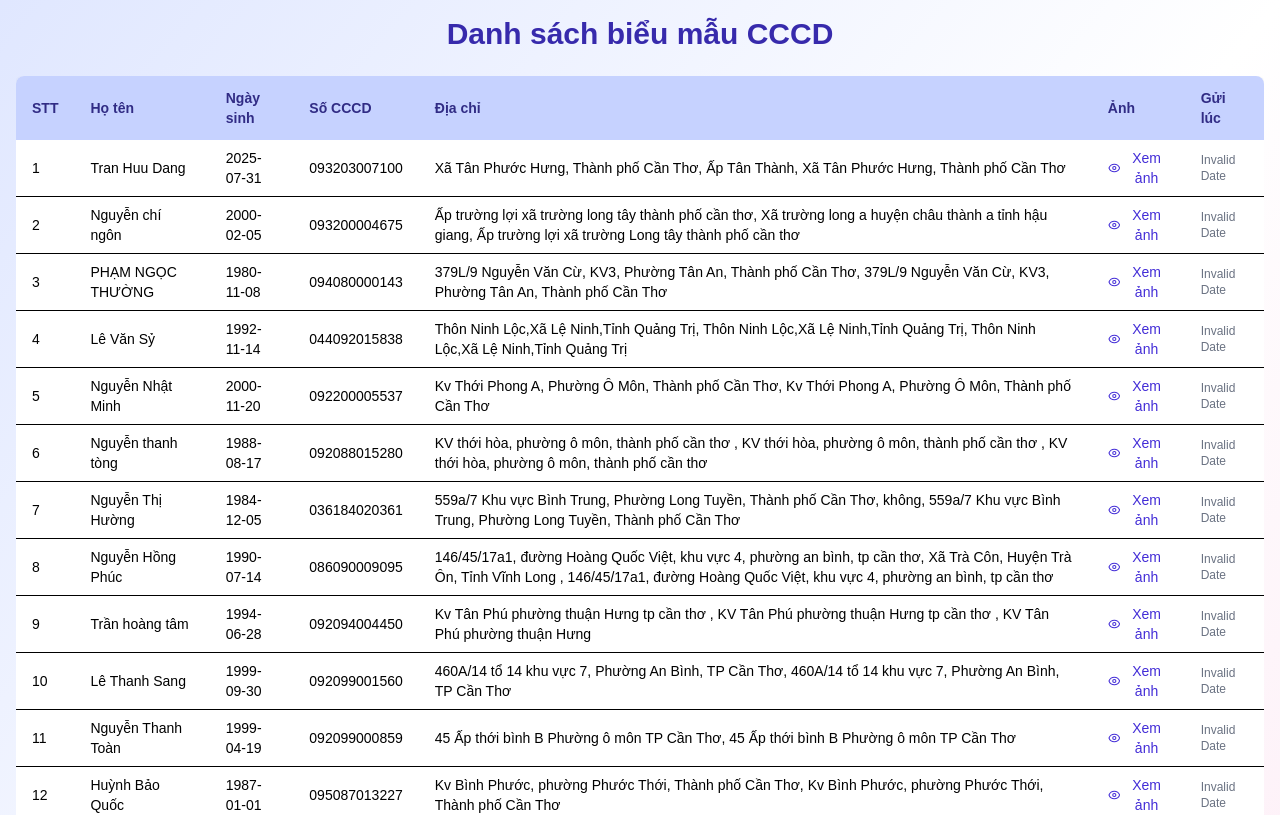
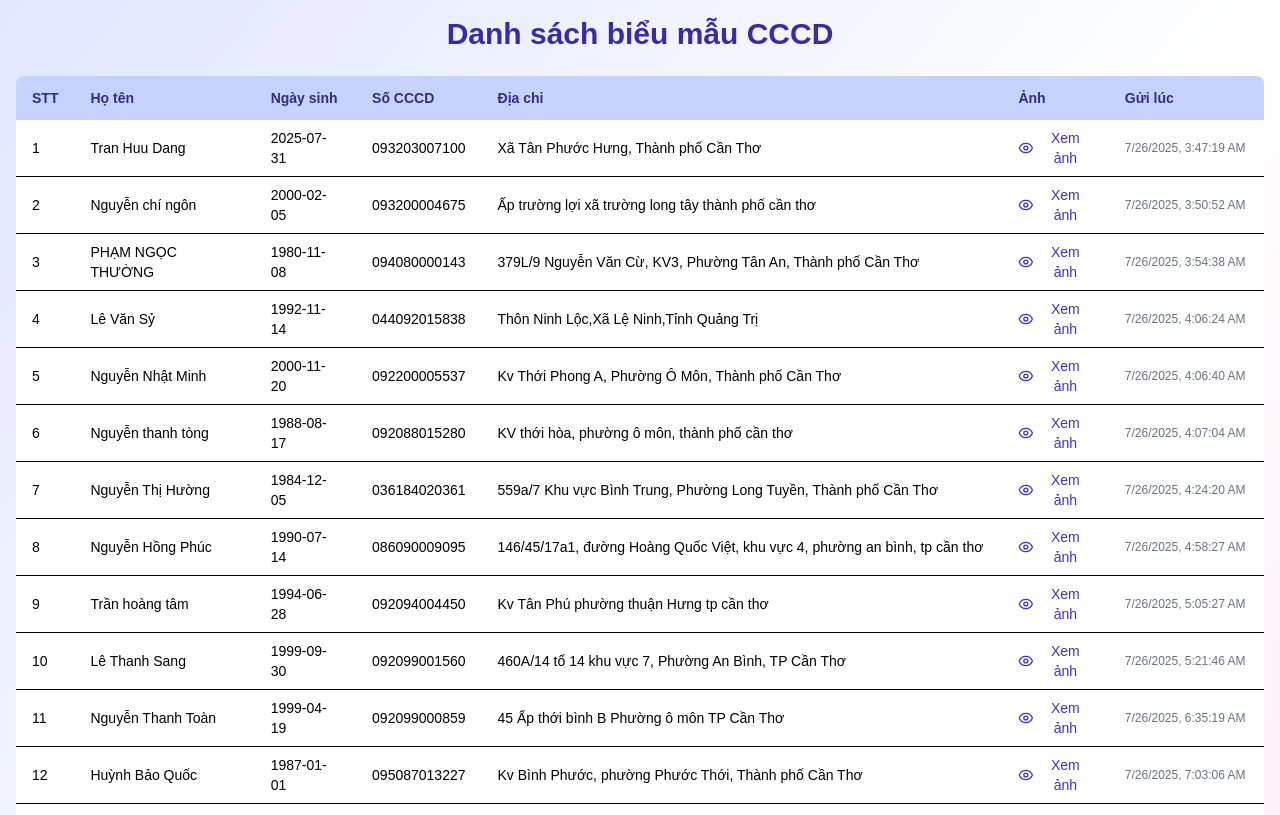
Before and after one commit to tiemphanmem/form, a Next.js app: page /ebv73jsve in a window 1280 px wide. Shown: the top 815 px of the page. Built offline with nearby package versions, Linux system fonts and the light colour scheme.

Commit message:
Fix date parsing and address display in FormsPage
- Fixed "Invalid Date" issue by accessing form.createdAt.$date
- Removed address concatenation, now only shows form.newAddress

```diff
--- a/app/ebv73jsve/page.tsx
+++ b/app/ebv73jsve/page.tsx
@@ -56,9 +56,7 @@ export default function FormsPage() {
                 <td className="py-2 px-4">{form.dob}</td>
                 <td className="py-2 px-4">{form.citizenId}</td>
                 <td className="py-2 px-4">
-                  {[form.newAddress, form.temporaryAddress, form.currentAddress]
-                    .filter(Boolean)
-                    .join(', ')}
+                  {form.newAddress}
                 </td>
                 <td className="py-2 px-4">
                   <button
@@ -69,7 +67,7 @@ export default function FormsPage() {
                   </button>
                 </td>
                 <td className="py-2 px-4 text-gray-500 text-xs">
-                  {new Date(form.createdAt).toLocaleString()}
+                  {new Date(form.createdAt.$date).toLocaleString()}
                 </td>
               </tr>
             ))}
```
